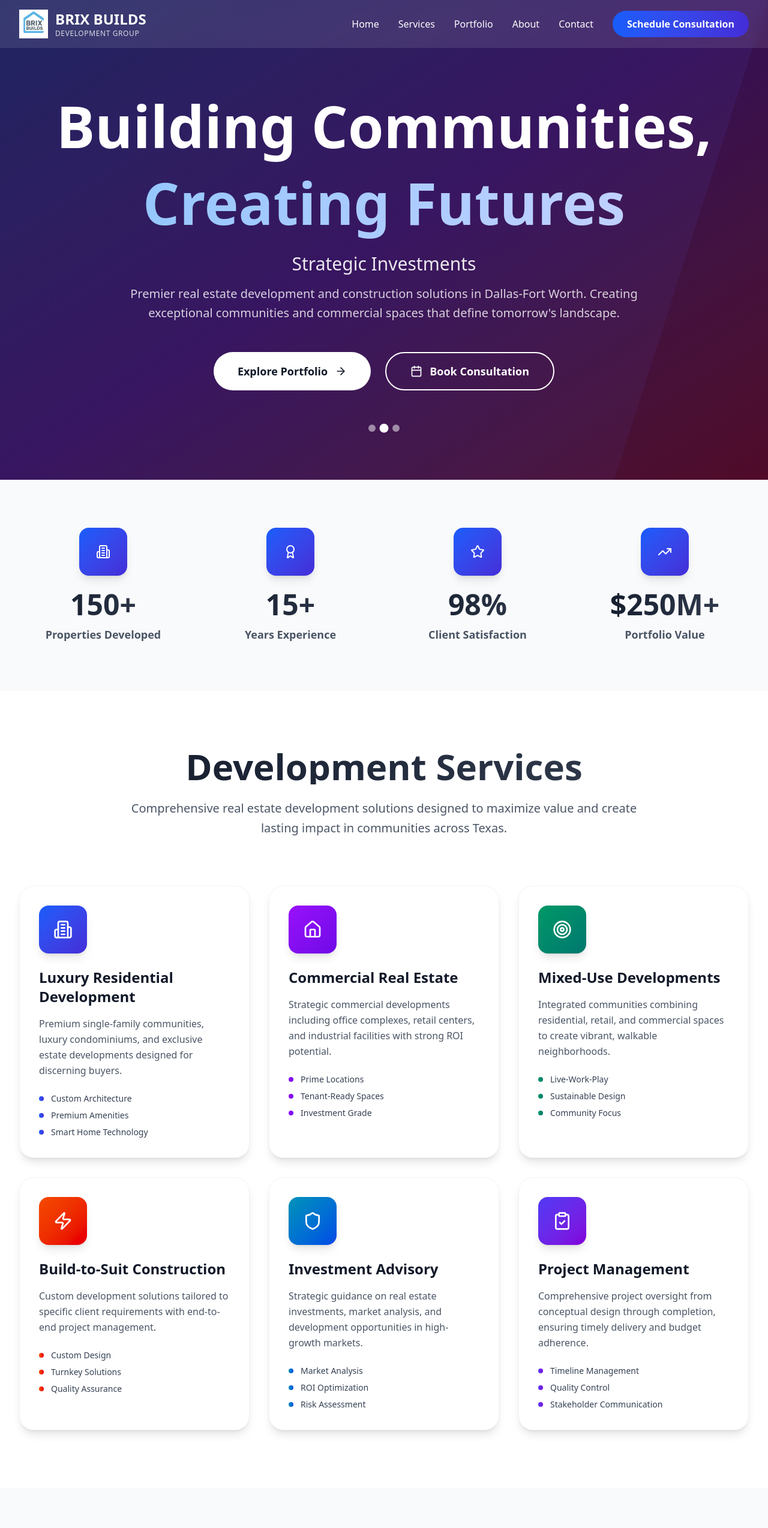
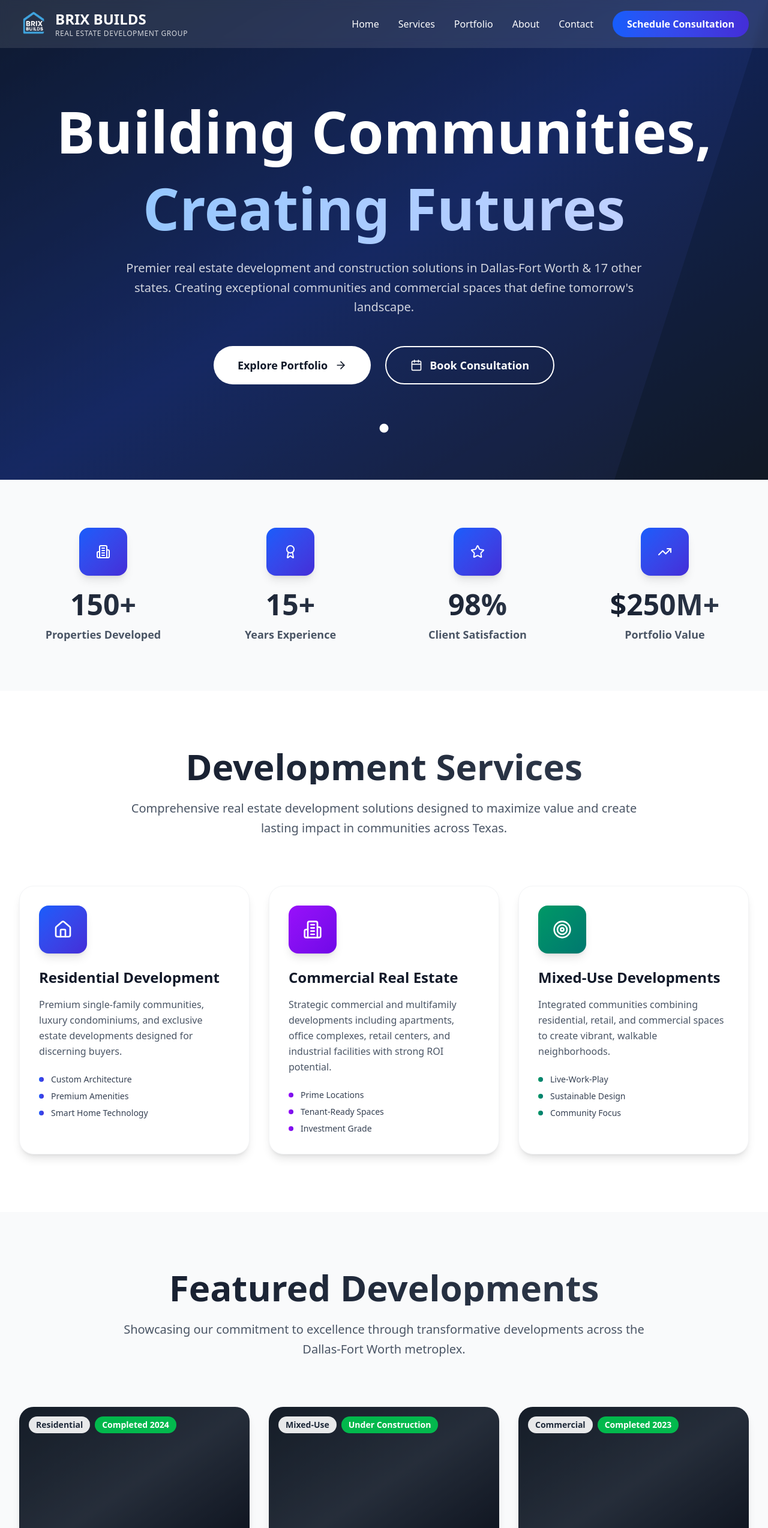
Before and after one commit to defidrum/chosen-title, a React (Vite) app: page / in a window 1280 px wide. Shown: the top 2548 px of the page at 60% size. Built offline with nearby package versions, Linux system fonts and the light colour scheme.

Commit message:
Brix builds site

```diff
--- a/src/components/BrixBuildsWebsite.tsx
+++ b/src/components/BrixBuildsWebsite.tsx
@@ -1,6 +1,8 @@
 import React, { useState, useEffect } from 'react';
 import {  Menu, X, Home, Building2, Hammer, HardHat, Wrench, ClipboardCheck, Phone, Mail, MapPin, Facebook, Instagram, Youtube, Twitter, ArrowRight, Check, Star, Users, TrendingUp, Award, PlayCircle, Calendar, Shield, Zap, Target } from 'lucide-react';
-import BrixBuildsLogo from "../img/brixbuildslogo.png";
+import BrixBuildsLogoWhiteLetters from "../img/transparent-brix-logo.png";
+import BrixBuildsLogoGreyLetters from "../img/brix-logo-grey.png";
+import "./brix.css"
 
 const BrixBuildsWebsite = () => {
   const [isScrolled, setIsScrolled] = useState(false);
@@ -11,18 +13,8 @@ const BrixBuildsWebsite = () => {
   const heroImages = [
     {
       gradient: 'from-slate-900 via-blue-900 to-slate-800',
-      title: 'Luxury Residential Development',
+      title: 'Residential Development',
       subtitle: 'Premium Communities'
-    },
-    {
-      gradient: 'from-indigo-900 via-purple-900 to-pink-900',
-      title: 'Commercial Real Estate',
-      subtitle: 'Strategic Investments'
-    },
-    {
-      gradient: 'from-emerald-900 via-teal-900 to-cyan-900',
-      title: 'Mixed-Use Developments',
-      subtitle: 'Integrated Living'
     }
   ];
 
@@ -70,16 +62,16 @@ const BrixBuildsWebsite = () => {
 
   const services = [
     {
-      icon: <Building2 className="w-8 h-8" />,
-      title: 'Luxury Residential Development',
+      icon: <Home className="w-8 h-8" />,
+      title: 'Residential Development',
       description: 'Premium single-family communities, luxury condominiums, and exclusive estate developments designed for discerning buyers.',
       features: ['Custom Architecture', 'Premium Amenities', 'Smart Home Technology'],
       color: 'from-blue-600 to-indigo-700'
     },
     {
-      icon: <Home className="w-8 h-8" />,
+      icon: <Building2 className="w-8 h-8" />,
       title: 'Commercial Real Estate',
-      description: 'Strategic commercial developments including office complexes, retail centers, and industrial facilities with strong ROI potential.',
+      description: 'Strategic commercial and multifamily developments including apartments, office complexes, retail centers, and industrial facilities with strong ROI potential.',
       features: ['Prime Locations', 'Tenant-Ready Spaces', 'Investment Grade'],
       color: 'from-purple-600 to-violet-700'
     },
@@ -89,27 +81,6 @@ const BrixBuildsWebsite = () => {
       description: 'Integrated communities combining residential, retail, and commercial spaces to create vibrant, walkable neighborhoods.',
       features: ['Live-Work-Play', 'Sustainable Design', 'Community Focus'],
       color: 'from-emerald-600 to-teal-700'
-    },
-    {
-      icon: <Zap className="w-8 h-8" />,
-      title: 'Build-to-Suit Construction',
-      description: 'Custom development solutions tailored to specific client requirements with end-to-end project management.',
-      features: ['Custom Design', 'Turnkey Solutions', 'Quality Assurance'],
-      color: 'from-orange-600 to-red-600'
-    },
-    {
-      icon: <Shield className="w-8 h-8" />,
-      title: 'Investment Advisory',
-      description: 'Strategic guidance on real estate investments, market analysis, and development opportunities in high-growth markets.',
-      features: ['Market Analysis', 'ROI Optimization', 'Risk Assessment'],
-      color: 'from-cyan-600 to-blue-700'
-    },
-    {
-      icon: <ClipboardCheck className="w-8 h-8" />,
-      title: 'Project Management',
-      description: 'Comprehensive project oversight from conceptual design through completion, ensuring timely delivery and budget adherence.',
-      features: ['Timeline Management', 'Quality Control', 'Stakeholder Communication'],
-      color: 'from-indigo-600 to-purple-700'
     }
   ];
 
@@ -140,33 +111,6 @@ const BrixBuildsWebsite = () => {
       value: '$95M',
       status: 'Completed 2023',
       features: ['LEED Certified', '15 Floors', 'Conference Centers']
-    },
-    {
-      title: 'The Reserve at Legacy',
-      location: 'Plano, TX',
-      description: 'Luxury townhome community near Legacy West',
-      category: 'Residential',
-      value: '$65M',
-      status: 'Completed 2024',
-      features: ['84 Townhomes', 'Resort Amenities', 'Walkable Design']
-    },
-    {
-      title: 'Innovation District',
-      location: 'Richardson, TX',
-      description: 'Tech-focused mixed development',
-      category: 'Mixed-Use',
-      value: '$150M',
-      status: 'Planning Phase',
-      features: ['Innovation Hub', 'Live-Work Units', 'Public Spaces']
-    },
-    {
-      title: 'Westside Commons',
-      location: 'Fort Worth, TX',
-      description: 'Affordable luxury apartment community',
-      category: 'Residential',
-      value: '$45M',
-      status: 'Under Construction',
-      features: ['300 Units', 'Amenity Rich', 'Transit Oriented']
     }
   ];
 
@@ -197,7 +141,7 @@ const BrixBuildsWebsite = () => {
   };
 
   return (
-    <div className="min-h-screen bg-white">
+    <div className="min-h-screen bg-transparent">
       {/* Navigation */}
       <nav
         className={`fixed w-full z-50 transition-all duration-300 ${
@@ -214,7 +158,7 @@ const BrixBuildsWebsite = () => {
             >
               {/* Logo */}
               <img
-                src={BrixBuildsLogo}
+                src={isScrolled ? BrixBuildsLogoGreyLetters : BrixBuildsLogoWhiteLetters}
                 alt="Brix Builds Logo"
                 className="w-12 h-12 object-contain"
               />
@@ -233,7 +177,7 @@ const BrixBuildsWebsite = () => {
                     isScrolled ? "text-gray-600" : "text-white/80"
                   }`}
                 >
-                  DEVELOPMENT GROUP
+                  REAL ESTATE DEVELOPMENT GROUP
                 </div>
               </div>
             </div>
@@ -253,7 +197,7 @@ const BrixBuildsWebsite = () => {
                 </button>
               ))}
               <button
-                onClick={() => scrollToSection('contact')}
+                onClick={() => scrollToSection('contact-form')}
                 className="bg-gradient-to-r from-blue-600 to-indigo-700 text-white px-6 py-2.5 rounded-full font-semibold hover:shadow-lg transform hover:-translate-y-0.5 transition-all duration-200"
               >
                 Schedule Consultation
@@ -284,7 +228,7 @@ const BrixBuildsWebsite = () => {
                 </button>
               ))}
               <button
-                onClick={() => scrollToSection('contact')}
+                onClick={() => scrollToSection('contact-form')}
                 className="w-full bg-gradient-to-r from-blue-600 to-indigo-700 text-white px-6 py-3 rounded-lg font-semibold mt-4"
               >
                 Schedule Consultation
@@ -324,11 +268,8 @@ const BrixBuildsWebsite = () => {
                 Creating Futures
               </span>
             </h1>
-            <p className="text-2xl md:text-3xl text-white/90 mb-4 font-light">
-              {heroImages[currentImageIndex].subtitle}
-            </p>
             <p className="text-xl text-white/80 mb-12 max-w-4xl mx-auto leading-relaxed">
-              Premier real estate development and construction solutions in Dallas-Fort Worth.
+              Premier real estate development and construction solutions in Dallas-Fort Worth & 17 other states.
               Creating exceptional communities and commercial spaces that define tomorrow's landscape.
             </p>
             <div className="flex flex-col sm:flex-row gap-6 justify-center">
@@ -340,7 +281,7 @@ const BrixBuildsWebsite = () => {
                 <ArrowRight className="w-5 h-5 group-hover:translate-x-1 transition-transform" />
               </button>
               <button
-                onClick={() => scrollToSection('contact')}
+                onClick={() => scrollToSection('contact-form')}
                 className="px-10 py-4 bg-transparent border-2 border-white text-white rounded-full font-bold text-lg hover:bg-white hover:text-gray-900 transition-all duration-300 flex items-center justify-center gap-3"
               >
                 <Calendar className="w-5 h-5" />
@@ -593,7 +534,7 @@ const BrixBuildsWebsite = () => {
           </p>
           <div className="flex flex-col sm:flex-row gap-4 justify-center">
             <button
-              onClick={() => scrollToSection('contact')}
+              onClick={() => scrollToSection('contact-form')}
               className="px-10 py-4 bg-white text-gray-900 rounded-full font-bold text-lg hover:shadow-2xl transform hover:-translate-y-1 transition-all duration-300"
             >
               Start Your Project
@@ -625,7 +566,7 @@ const BrixBuildsWebsite = () => {
               <h3 className="text-3xl font-bold text-gray-900 mb-8">Get in Touch</h3>
               <div className="space-y-6">
                 <div className="flex items-start gap-4">
-                  <div className="w-12 h-12 bg-gradient-to-br from-blue-600 to-indigo-700 rounded-xl flex items-center justify-center flex-shrink-0">
+                <div className="w-12 h-12 brix-background-col rounded-xl flex items-center justify-center flex-shrink-0">
                     <MapPin className="w-6 h-6 text-white" />
                   </div>
                   <div>
@@ -634,7 +575,7 @@ const BrixBuildsWebsite = () => {
                   </div>
                 </div>
                 <div className="flex items-start gap-4">
-                  <div className="w-12 h-12 bg-gradient-to-br from-blue-600 to-indigo-700 rounded-xl flex items-center justify-center flex-shrink-0">
+                <div className="w-12 h-12 brix-background-col rounded-xl flex items-center justify-center flex-shrink-0">
                     <Phone className="w-6 h-6 text-white" />
                   </div>
                   <div>
@@ -643,7 +584,7 @@ const BrixBuildsWebsite = () => {
                   </div>
                 </div>
                 <div className="flex items-start gap-4">
-                  <div className="w-12 h-12 bg-gradient-to-br from-blue-600 to-indigo-700 rounded-xl flex items-center justify-center flex-shrink-0">
+                 <div className="w-12 h-12 brix-background-col rounded-xl flex items-center justify-center flex-shrink-0">
                     <Mail className="w-6 h-6 text-white" />
                   </div>
                   <div>
@@ -659,7 +600,9 @@ const BrixBuildsWebsite = () => {
                   {[Facebook, Instagram, Twitter, Youtube].map((Icon, index) => (
                     <button
                       key={index}
-                      className="w-12 h-12 bg-gray-100 rounded-xl flex items-center justify-center hover:bg-gradient-to-br hover:from-blue-600 hover:to-indigo-700 hover:text-white transition-all duration-300"
+                      className="w-12 h-12 brix-background-col rounded-xl flex items-center justify-center text-white transition-all duration-300
+                      hover:bg-gradient-to-br hover:from-[#4B9CD3] hover:to-[#2C82BA]
+                      focus:outline-none focus:ring-2 focus:ring-[#4B9CD3]/40"
          >
                       <Icon className="w-5 h-5" />
                     </button>
@@ -668,7 +611,7 @@ const BrixBuildsWebsite = () => {
               </div>
             </div>
 
-            <div className="bg-gray-50 rounded-3xl p-8">
+            <div id="contact-form" className="bg-gray-50 rounded-3xl p-8 scroll-mt-28">
               <h3 className="text-2xl font-bold text-gray-900 mb-6">Schedule a Consultation</h3>
                 <form className="space-y-6">
                 <div className="grid md:grid-cols-2 gap-6">
@@ -698,7 +641,6 @@ const BrixBuildsWebsite = () => {
                   <option>Residential Development</option>
                   <option>Commercial Development</option>
                   <option>Mixed-Use Development</option>
-                  <option>Build-to-Suit</option>
                   <option>Investment Advisory</option>
                 </select>
                 <textarea
@@ -724,15 +666,21 @@ const BrixBuildsWebsite = () => {
           <div className="grid md:grid-cols-4 gap-8">
           <div>
           <div className="flex items-center space-x-3 mb-6">
-                <div className="w-10 h-10 bg-gradient-to-br from-blue-600 to-indigo-700 rounded-lg flex items-center justify-center">
-                  <Building2 className="w-6 h-6 text-white" />
+            <div className="w-16 h-16 bg-brix-500 rounded-lg flex items-center justify-center">
+              <img
+                src={BrixBuildsLogoWhiteLetters}
+                alt="Brix Builds Logo"
+                className="ml-6 w-12 h-12 object-contain"
+                draggable={false}
+              />
             </div>
-                <span className="text-xl font-bold">BRIX BUILDS</span>
+            <span className="text-2xl font-bold">BRIX BUILDS</span>
           </div>
           <p className="text-gray-400 leading-relaxed">
             Premier real estate development and construction company creating exceptional communities across Texas.
           </p>
         </div>
+
 
             <div>
               <h4 className="text-lg font-semibold mb-4">Quick Links</h4>
@@ -763,16 +711,16 @@ const BrixBuildsWebsite = () => {
             <div>
               <h4 className="text-lg font-semibold mb-4">Contact Info</h4>
               <ul className="space-y-2 text-gray-400">
-                <li>5850 Granite Parkway</li>
-                <li>Plano, TX 75024</li>
-                <li>(214) 555-0100</li>
+                <li>8330 Lyndon B Johnson FWY Ste B360</li>
+                <li>Dallas, TX 75243</li>
+                <li>(469) 466-1002</li>
                 <li>info@brixbuilds.com</li>
               </ul>
             </div>
           </div>
 
           <div className="border-t border-gray-800 mt-12 pt-8 text-center text-gray-400">
-            <p>&copy; 2025 Brix Builds Development Group. All rights reserved.</p>
+            <p>&copy; 2025 Brix Builds LLC. All rights reserved.</p>
           </div>
         </div>
       </footer>
--- /dev/null
+++ b/src/components/brix.css
@@ -0,0 +1,7 @@
+.brix-background-col {
+  background-color: #4B9CD3;
+}
+
+.brix-text-col {
+  color: #4B9CD3;
+}
--- a/tailwind.config.cjs
+++ b/tailwind.config.cjs
@@ -1,15 +1,29 @@
 // tailwind.config.cjs
-/** @type {import('tailwindcss').Config} */
 module.exports = {
-  content: [
-    "./src/**/*.{ts, tsx}"
-  ],
+  content: ["./src/**/*.{ts,tsx}"],
   theme: {
     extend: {
       colors: {
-
+        brix: {
+          50:  "#EEF6FC",
+          100: "#D8EAF7",
+          200: "#B7D8F0",
+          300: "#95C6E8",
+          400: "#74B3DE",
+          500: "#4B9CD3",
+          600: "#2C82BA",
+          700: "#206A9A",
+          800: "#1A557B",
+          900: "#153F5B"
+        }
+      },
+      boxShadow: {
+        brix: "0 10px 20px rgba(75,156,211,0.25)"
+      },
+      ringColor: {
+        brix: "#4B9CD3"
       }
     }
   },
-  plugins: [require('@tailwindcss/forms'), require('@tailwindcss/typography')]
+  plugins: [require("@tailwindcss/forms"), require("@tailwindcss/typography")]
 }
```
Also changed, not shown: src/img/brix-logo-grey.png (added), src/img/transparent-brix-logo.png (added). Lines whose indentation alone changed are shown as unchanged.
